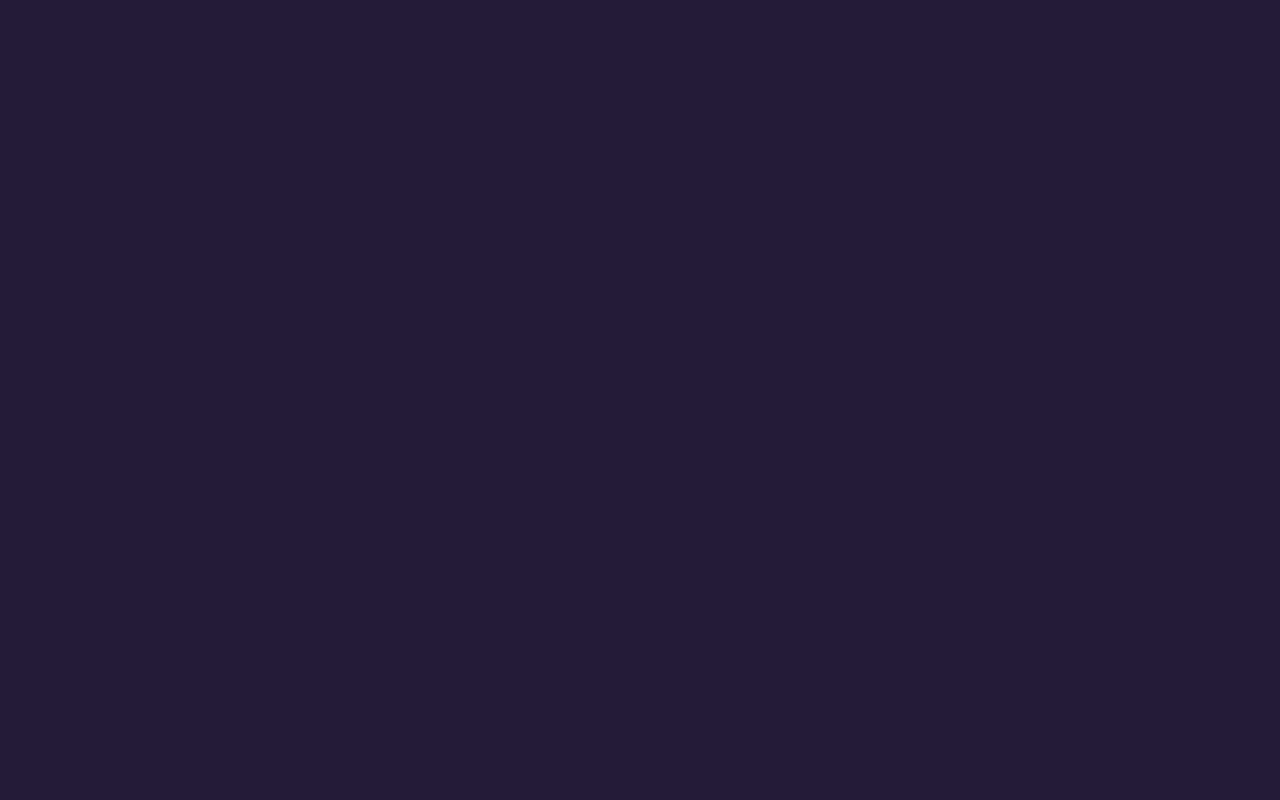
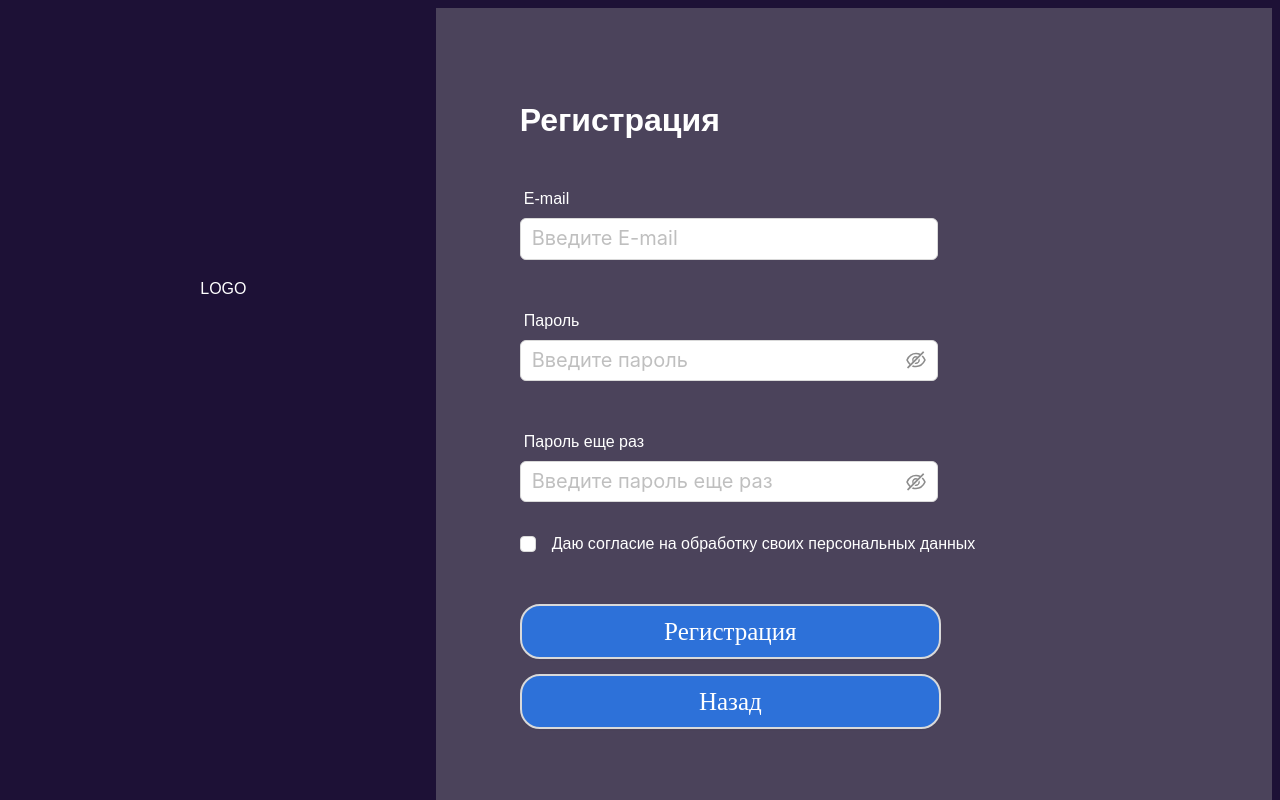
Before and after one commit to DoctorLivchic/data_analysis_front, a React (Create React App) app: page /pages/reg in a window 1280 px wide. Before the commit this address had no page. Shown: the top 800 px of the page. Built offline with nearby package versions, Linux system fonts and the light colour scheme.

Commit message:
pages_aut_and_reg

```diff
--- a/public/index.html
+++ b/public/index.html
@@ -24,7 +24,7 @@
       work correctly both with client-side routing and a non-root public URL.
       Learn how to configure a non-root public URL by running `npm run build`.
     -->
-    <title>React App</title>
+    <title>Аналитическая система</title>
   </head>
   <body>
     <noscript>You need to enable JavaScript to run this app.</noscript>
--- a/src/App.js
+++ b/src/App.js
@@ -2,6 +2,9 @@ import React, { Component } from 'react';
 import './Main.css';
 import { Route, Routes, BrowserRouter } from 'react-router-dom';
 import HomePage from './HomePage';
+import Aut from './pages/Aut';
+import Reg from './pages/Reg';
+import Free_analytics from './pages/Free_analytics';
 
 class App extends Component {
   render() {
@@ -10,6 +13,9 @@ class App extends Component {
         <BrowserRouter>
           <Routes>
               <Route path='/' element={<HomePage />} />
+              <Route path='/pages/auth' element={<Aut />} />
+              <Route path='/pages/reg' element={<Reg />} />
+              <Route path='/pages/free_analytics' element={<Free_analytics />} />
           </Routes>
         </BrowserRouter>
         </div>
--- a/src/Main.css
+++ b/src/Main.css
@@ -3,8 +3,11 @@
 }
 .contentStyle {
   text-align: "center";
-  background-color: #95aacc;
-  margin-right: '10px'
+  background-color: #241b38;
+  margin-right: '10px' ;
+  color: #fff;
+
+
 };
 .h1{
   font-size: 300px;
@@ -21,11 +24,29 @@
 }
 .btn_home{
   margin-left: 3%;
+  font-size: 25px;
+  background-color:#2D71D9 ;
+  color: #fff;
+  border-radius: 20px;
+  border-width: 2px;
+  font-family: 'Times New Roman', Times, serif;
+  height: 55px;
+  margin-top: 2%;
+}
+.btn_home_text{
+  background-color:#2268d8 ;
+  border-radius: 5px;
+  border-width: 1px;
+  box-shadow: #78E4FB;
+  color: #fff;
+  font-family: 'Times New Roman', Times, serif;
+  font-size: 150%;
+  height: 20%;
 }
 body {
   font-family: "Poppins", sans-serif;
   overflow-x: hidden;
-  background-color: #241b38;
+  background-color: #1D1136;
 }
 .logo{
   color: #fff;
@@ -35,7 +56,97 @@ body {
   padding-right:7%;
   padding-left:3%;
 }
+.slider_auth{
+  background-color: #4B435B;
+  padding-bottom: 28%;
+  padding-top: 10%;
+  margin-left: -5%;
+}
+.slider_reg{
+  background-color: #4B435B;
+  padding-bottom: 28%;
+  padding-top: 10%;
+margin-left: 0.1%;
+}
+.slider_free{
+  background-color: #666177;
+  padding-bottom: 40%;
+  padding-right: 2%;
+  padding-left: 2%;
+}
+.auth_vhod{
+  color: #fff;
+  margin: 10px;
+  margin-left: 10%;
+}
+.auth_text{
+  display: flex;
+  margin-left:0.5% ;
+}
+.auth_vhod_reg{
+  color: #78E4FB;
+  margin: 10px;
 
+}
+.auth_vhod_mail{
+  color: #fff;
+  margin: 10px;
+  margin-left: 10.5%;
+  padding-top: 5%;
+}
+.button_aut{
+  margin-top: 20px;
+  margin-left: 10%;
+}
+.inp_aut{
+  font-size: 20px;
+  position: relative;
+  width: 50%;
+  margin-left: 10%;
+}
+.btn_inp_aut{
+  font-size: 25px;
+  background-color:#2D71D9 ;
+  color: #fff;
+  border-radius: 20px;
+  width: 56%;
+  border-width: 2px;
+  font-family: 'Times New Roman', Times, serif;
+  height: 55px;
+  margin-top: 2%;
+
+}
+.logo_auth{
+  padding-left: 45%;
+  padding-top: 60%;
+}
+.contentStyle_aut_logo{
+  background-color: #1D1136;
+  color: #fff;
+}
+.reg_text{
+  margin-left: 10%;
+  display: flex;
+  margin-top: 2%;
+
+}
+.p_reg{
+ color: #fff;
+}
+.p_free{
+  color: #fff;
+  margin-left: 15%;
+  margin-top: 10%;
+  padding-top: 14%;
+  font-size: 150%;
+}
+.head_free{
+  margin-top: 5%;
+  color: #fff;
+}
+.line{
+  background-color: #fff;
+}
 /*===========================
 	End Footer CSS
 ============================*/
--- a/src/News.js
+++ b/src/News.js
@@ -5,15 +5,11 @@ import { Layout } from "antd";
 import { HeartTwoTone, DislikeTwoTone, LikeTwoTone } from "@ant-design/icons";
 import myImage from './img/90454.png'
 
+
 export default function News() {
     const navigate = useNavigate();
 	const [buttonTextLike, setButtonTextLike] = useState(0);
-	const [buttonTextDislike, setButtonTextDislike] = useState(0);
-	const [tag, settag] = useState([]);
-	const [chbox, setchbox] = useState("none");
-	const [lidesc,setlidesc]= useState([]);
-	const [litranscEnter,setlitranscEnter] = useState([]);
-	const [translitExit,settranslitExit] = useState([]);
+
 	const { Sider, Content } = Layout;
 
 
@@ -23,8 +19,8 @@ export default function News() {
 						{/* Кнопки навигации */}
                         <ul className="navig">
                  		<Form.Item>
-							<Button onClick={() => {navigate('/List_phrase')}} className='btn_home'>Авторизация</Button>
-							<Button onClick={() => {navigate('/main/Main')}} className='btn_home'>Регистрация</Button>
+							<Button onClick={() => {navigate('/pages/Auth')}} className='btn_home'>Авторизация</Button>
+							<Button onClick={() => {navigate('/pages/reg')}} className='btn_home'>Регистрация</Button>
 						</Form.Item>
 						 </ul>
                     </header>
@@ -32,10 +28,10 @@ export default function News() {
     <div className="cent" id="cent">
         <Content className="contentStyle">
 		<div className="slider" id="slider">
-			<h1>Добро пожаловать в САПК</h1>
+			<h1>Добро пожаловать в САПК !</h1>
 			<p>В нашей системе можно узнать тенденцию кадрового роста и многое другое!</p>
 			<div className="button">
-				<Button onClick={() => {navigate('/main/Main')}} className='btn'>Быстрая аналитика</Button>
+				<Button onClick={() => {navigate('/pages/free_analytics')}} className='btn_home_text'>Быстрая аналитика</Button>
 			</div>
 		</div>
         </Content>
@@ -46,38 +42,6 @@ export default function News() {
 			</div>
 		</Content>
 	 </div>
-
-		{/* футер */}
-        <footer id="footer_main" className="footer_main section">
-			<div className="footer-top">
-				<div className="container">
-					<div className="row">
-						<div className="col-md-12">
-							<div className="logo">
-								<a>Логотип</a>
-							</div>
-
-							<ul className="social">
-								<li><a href="#"><span className="fa fa-facebook"></span></a></li>
-								<li><a href="#"><span className="fa fa-twitter"></span></a></li>
-								<li><a href="#"><span className="fa fa-dribbble"></span></a></li>
-								<li><a href="#"><span className="fa fa-instagram"></span></a></li>
-								<li><a href="#"><span className="fa fa-pinterest-p"></span></a></li>
-							</ul>
-						</div>
-					</div>
-				</div>
-			</div>
-			<div className="copyright">
-				<div className="container">
-					<div className="row">
-						<div className="col-md-12">
-							<p>2023 © Аналитика </p>
-						</div>
-					</div>
-				</div>
-			</div>
-		</footer>
         </div>
     )
 }
--- /dev/null
+++ b/src/pages/Aut.js
@@ -0,0 +1,41 @@
+import React, {useEffect, useState} from "react";
+import {useNavigate} from "react-router-dom";
+import { Button, Form, Input, Checkbox, Select, notification,Menu,Image } from "antd";
+import { Layout } from "antd";
+import { EyeInvisibleOutlined, EyeTwoTone } from '@ant-design/icons';
+
+
+export default function Auth() {
+    const navigate = useNavigate();
+    const { Content } = Layout;
+    return (
+
+    <div className="auth" id="auth">
+        <div className="cent" id="cent">
+            <Content className="contentStyle_aut_logo">
+            <p className="logo_auth">LOGO</p>
+            </Content>
+
+            <Content>
+            <div className="slider_auth" id="slider_auth">
+                <h1 className="auth_vhod">Вход в систему</h1>
+                <div className="auth_text">
+                    <p className="auth_vhod">Еще не зарегестрированны ? </p>
+                    <p className="auth_vhod_reg" onClick={() => {navigate('/pages/reg')}} > Регистрация</p>
+                </div>
+                <p className="auth_vhod_mail"> E-mail</p>
+                <Input className="inp_aut" placeholder="Введите E-mail"/>
+                <p className="auth_vhod_mail"> Пароль</p>
+                <Input.Password className="inp_aut" placeholder="Введите пароль"/>
+                    <div className="button_aut">
+                        <Button onClick={() => {navigate('/main/Main')}} className='btn_inp_aut'>Войти</Button>
+                        <Button onClick={() => {navigate('/')}} className='btn_inp_aut'>Назад</Button>
+                    </div>
+            </div>
+
+            </Content>
+        </div>
+
+    </div>
+)
+}
--- /dev/null
+++ b/src/pages/Free_analytics.js
@@ -0,0 +1,35 @@
+import React, {useEffect, useState} from "react";
+import {useNavigate} from "react-router-dom";
+import { Button, Form, Input, Checkbox, Select, notification,Menu,Image } from "antd";
+import { Layout } from "antd";
+
+export default function Free_analytics() {
+    const navigate = useNavigate();
+	const { Sider, Content } = Layout;
+
+
+    return (
+        <div className="free_analytics" id="free_analytics">
+            <header>
+                <div className="head_free">
+					<p >Лого</p>
+                </div>
+            <hr className="line"></hr>
+            </header>
+            <div className="free_analytic_doby">
+                <Sider className="slider_free">
+                    <p className="p_free">Cводка</p>
+                    <p className="p_free">Отчеты</p>
+                    <p className="p_free">Аналитика</p>
+                    <p className="p_free">Выход</p>
+                </Sider>
+                <Content>
+
+                </Content>
+            </div>
+
+
+
+        </div>
+    )
+}
--- /dev/null
+++ b/src/pages/Reg.js
@@ -0,0 +1,43 @@
+import React, {useEffect, useState} from "react";
+import {useNavigate} from "react-router-dom";
+import { Button, Form, Input, Checkbox, Select, notification,Menu,Image } from "antd";
+import { Layout } from "antd";
+import { EyeInvisibleOutlined, EyeTwoTone } from '@ant-design/icons';
+
+
+export default function Reg() {
+    const navigate = useNavigate();
+    const { Content } = Layout;
+    return (
+
+    <div className="auth" id="auth">
+        <div className="cent" id="cent">
+            <Content className="contentStyle_aut_logo">
+            <p className="logo_auth">LOGO</p>
+            </Content>
+
+            <Content>
+            <div className="slider_reg" id="slider_reg">
+                <h1 className="auth_vhod">Регистрация </h1>
+                <p className="auth_vhod_mail"> E-mail</p>
+                <Input className="inp_aut" placeholder="Введите E-mail"/>
+                <p className="auth_vhod_mail"> Пароль</p>
+                <Input.Password className="inp_aut" placeholder="Введите пароль"/>
+                <p className="auth_vhod_mail"> Пароль еще раз</p>
+                <Input.Password className="inp_aut" placeholder="Введите пароль еще раз"/>
+                <div className="reg_text">
+                    <Checkbox className="chek_reg" > </Checkbox>
+                    <p className="p_reg"> Даю согласие на обработку своих персональных данных</p>
+                </div>
+                <div className="button_aut">
+                    <Button onClick={() => {navigate('/main/Main')}} className='btn_inp_aut'>Регистрация</Button>
+                    <Button onClick={() => {navigate('/')}} className='btn_inp_aut'>Назад</Button>
+                </div>
+            </div>
+
+            </Content>
+        </div>
+
+    </div>
+    )
+}
```
